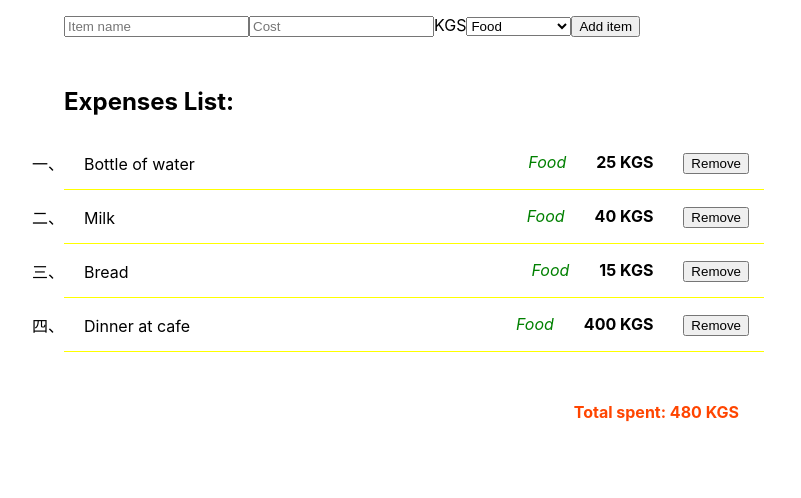
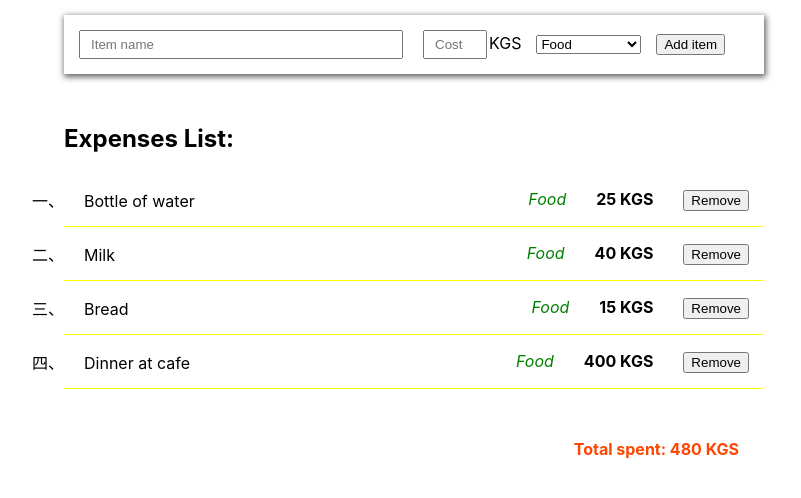
Before and after one commit to Libron/hw-57, a React (Create React App) app: page / in a window 1280 px wide. Shown: the top 498 px of the page, without its empty margins (226-1027 px from the left). Built offline with nearby package versions, Linux system fonts and the light colour scheme.

Commit message:
Added Progress Bar

```diff
--- a/src/App.js
+++ b/src/App.js
@@ -1,6 +1,7 @@
 import React, { Component } from 'react';
 import './App.css';
 import ControlPanel from "./components/ControlPanel/ControlPanel";
+import ProgressBar from "./components/ProgressBar/ProgressBar";
 
 class App extends Component {
   state = {
@@ -17,7 +18,7 @@ class App extends Component {
             {name: "Bread", cost: 15, category: "Food"},
             {name: "Dinner at cafe", cost: 400, category: "Food"}
         ];
-        this.setState({expenses: initList, total: 480});
+        this.setState({expenses: initList, total: 480, category: "Food"});
     };
 
     addExpense = event => {
@@ -68,6 +69,7 @@ class App extends Component {
           </ul>
         </div>
           <p className="Total">Total spent: {this.state.total} KGS</p>
+          <ProgressBar data={this.state.expenses} />
       </div>
     );
   }
--- /dev/null
+++ b/src/components/ControlPanel/ControlPanel.css
@@ -0,0 +1,17 @@
+.Controls {
+    padding: 15px;
+    box-shadow: 1px 2px 6px 1px rgba(50, 50, 50, 0.75);
+}
+
+.Controls input {
+    padding: 5px 10px;
+    width: 300px;
+}
+
+.Controls .Item-cost {
+    width: 40px;
+    margin: 0 2px 0 20px;
+}
+.Controls select {
+    margin: 0 15px;
+}
--- a/src/components/ControlPanel/ControlPanel.js
+++ b/src/components/ControlPanel/ControlPanel.js
@@ -1,4 +1,5 @@
 import React from 'react';
+import './ControlPanel.css';
 
 const ControlPanel = props => {
     return (
@@ -7,7 +8,7 @@ const ControlPanel = props => {
             <input type="text" className="Item-cost" onChange={props.costExpense} placeholder="Cost"/>
             <label htmlFor="Item-cost">KGS</label>
             <select name="category" id="category" onChange={props.categoryExpense}>
-                <option value="Food">Food</option>
+                <option selected value="Food">Food</option>
                 <option value="Entertainment">Entertainment</option>
                 <option value="Car">Car</option>
             </select>
--- /dev/null
+++ b/src/components/ProgressBar/ProgressBar.js
@@ -0,0 +1,11 @@
+import React from 'react';
+
+const ProgressBar = () => {
+    return (
+        <div className="ProgressBar">
+
+        </div>
+    );
+};
+
+export default ProgressBar;
```
Also changed, not shown: src/components/ProgressBar/ProgressBar.css (added).
